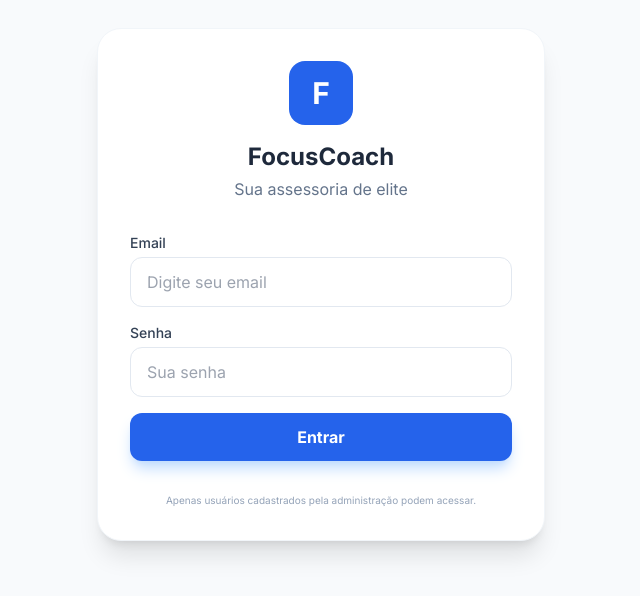
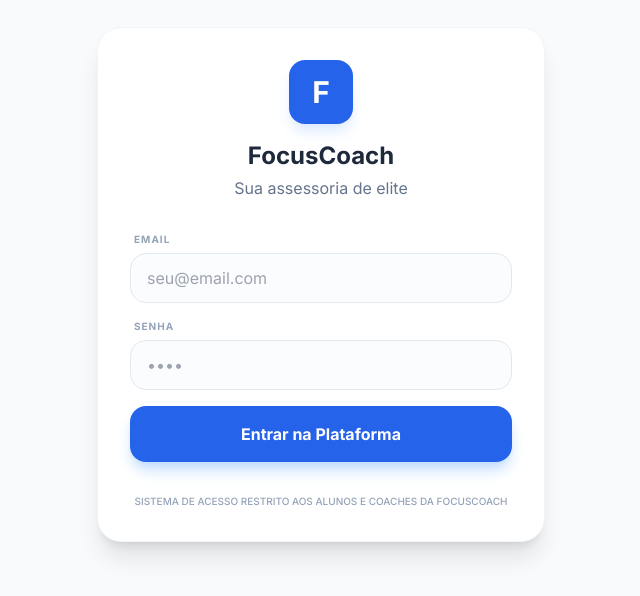
Before and after one commit to icaronutri/daymormano, a React (Vite) app: page / in a window 1280 px wide. Shown: the part 116-712 px from the top of the page, without its empty margins (319-959 px from the left). Built offline with nearby package versions, Linux system fonts and the light colour scheme.

Commit message:
feat: Add UI improvements and initial master coach auth
Improves the login view with subtle animations and adds the initial hardcoded credentials for the master coach. This change enhances the user experience and sets up basic authentication flow.

```diff
--- a/views/AuthView.tsx
+++ b/views/AuthView.tsx
@@ -15,7 +15,7 @@ const AuthView: React.FC<AuthViewProps> = ({ onLogin }) => {
     e.preventDefault();
     setError('');
 
-    // Master Coach check
+    // Master Coach check (Hardcoded credentials)
     if (email === 'icarogarciacel@gmail.com' && password === '2404') {
       onLogin({
         id: 'master-1',
@@ -48,7 +48,7 @@ const AuthView: React.FC<AuthViewProps> = ({ onLogin }) => {
     <div className="min-h-screen flex items-center justify-center bg-slate-50 p-6">
       <div className="w-full max-w-md bg-white rounded-3xl shadow-xl p-8 border border-slate-100">
         <div className="text-center mb-8">
-          <div className="w-16 h-16 bg-blue-600 rounded-2xl mx-auto mb-4 flex items-center justify-center">
+          <div className="w-16 h-16 bg-blue-600 rounded-2xl mx-auto mb-4 flex items-center justify-center shadow-lg shadow-blue-100">
             <span className="text-white text-3xl font-bold">F</span>
           </div>
           <h1 className="text-2xl font-bold text-slate-800">FocusCoach</h1>
@@ -56,30 +56,30 @@ const AuthView: React.FC<AuthViewProps> = ({ onLogin }) => {
         </div>
 
         {error && (
-          <div className="mb-4 p-3 bg-red-50 text-red-600 text-sm rounded-xl border border-red-100">
+          <div className="mb-4 p-3 bg-red-50 text-red-600 text-sm rounded-xl border border-red-100 animate-in fade-in zoom-in duration-300">
             {error}
           </div>
         )}
 
         <form onSubmit={handleSubmit} className="space-y-4">
           <div>
-            <label className="block text-sm font-medium text-slate-700 mb-1">Email</label>
+            <label className="block text-[10px] font-bold text-slate-400 uppercase tracking-widest mb-1.5 ml-1">Email</label>
             <input
               type="email"
               required
-              placeholder="Digite seu email"
-              className="w-full px-4 py-3 rounded-xl border border-slate-200 focus:outline-none focus:ring-2 focus:ring-blue-500 transition-all"
+              placeholder="seu@email.com"
+              className="w-full px-4 py-3 rounded-2xl border border-slate-200 focus:outline-none focus:ring-2 focus:ring-blue-500/20 focus:border-blue-500 transition-all bg-slate-50/50"
               value={email}
               onChange={(e) => setEmail(e.target.value)}
             />
           </div>
           <div>
-            <label className="block text-sm font-medium text-slate-700 mb-1">Senha</label>
+            <label className="block text-[10px] font-bold text-slate-400 uppercase tracking-widest mb-1.5 ml-1">Senha</label>
             <input
               type="password"
               required
-              placeholder="Sua senha"
-              className="w-full px-4 py-3 rounded-xl border border-slate-200 focus:outline-none focus:ring-2 focus:ring-blue-500 transition-all"
+              placeholder="••••"
+              className="w-full px-4 py-3 rounded-2xl border border-slate-200 focus:outline-none focus:ring-2 focus:ring-blue-500/20 focus:border-blue-500 transition-all bg-slate-50/50"
               value={password}
               onChange={(e) => setPassword(e.target.value)}
             />
@@ -87,15 +87,15 @@ const AuthView: React.FC<AuthViewProps> = ({ onLogin }) => {
 
           <button
             type="submit"
-            className="w-full bg-blue-600 text-white font-bold py-3 rounded-xl hover:bg-blue-700 active:scale-[0.98] transition-all shadow-lg shadow-blue-200"
+            className="w-full bg-blue-600 text-white font-bold py-4 rounded-2xl hover:bg-blue-700 active:scale-[0.98] transition-all shadow-lg shadow-blue-200 mt-2"
           >
-            Entrar
+            Entrar na Plataforma
           </button>
         </form>
 
         <div className="mt-8 text-center">
-          <p className="text-[10px] text-slate-400">
-            Apenas usuários cadastrados pela administração podem acessar.
+          <p className="text-[10px] text-slate-400 font-medium">
+            SISTEMA DE ACESSO RESTRITO AOS ALUNOS E COACHES DA FOCUSCOACH
           </p>
         </div>
       </div>
```
